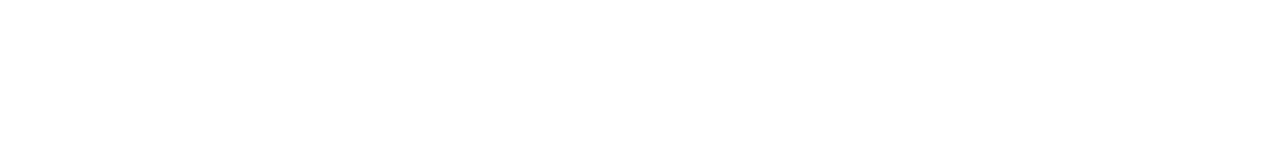
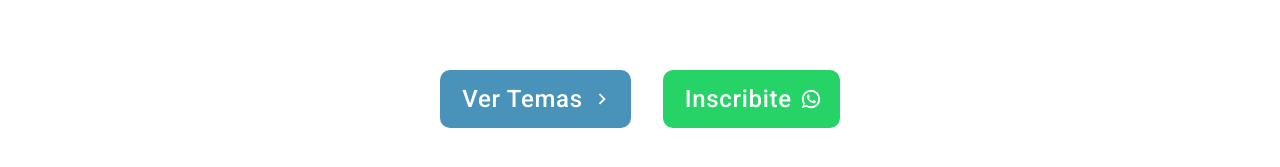
Before and after one commit to AlejoBonadeo/curso-tractor, a Next.js app: page /jornada in a window 1280 px wide. Shown: the part 991-1158 px from the top of the page. Before the commit the page ends 1039 px from the top, so only its background shows below. Built offline with nearby package versions, Linux system fonts and the light colour scheme.

Commit message:
Make Links Work

```diff
--- a/components/ui/NavBar.tsx
+++ b/components/ui/NavBar.tsx
@@ -20,7 +20,13 @@ export const NavBar = () => {
   return (
     <AppBar>
       <Toolbar sx={{ bgcolor: "#4993ba" }}>
-        <Typography color="white" fontWeight="bold" fontSize="1.5em">
+        <Typography
+          color="white"
+          fontWeight="bold"
+          fontSize="1.5em"
+          sx={{ cursor: "pointer" }}
+          onClick={() => router.push("/")}
+        >
           Curso Tractor
         </Typography>
         <Box
@@ -31,7 +37,7 @@ export const NavBar = () => {
           <NextLink href="/temas" passHref>
             <Link
               fontSize="1.2em"
-              color={router.asPath !== 'temas' ? 'info.main' : 'primary.dark'}
+              color={router.asPath !== "temas" ? "info.main" : "primary.dark"}
             >
               Temas
             </Link>
@@ -39,7 +45,7 @@ export const NavBar = () => {
           <NextLink href="/jornada" passHref>
             <Link
               fontSize="1.2em"
-              color={router.asPath !== 'jornada' ? 'info.main' : 'primary.dark'}
+              color={router.asPath !== "jornada" ? "info.main" : "primary.dark"}
             >
               Jornada
             </Link>
@@ -47,7 +53,9 @@ export const NavBar = () => {
           <NextLink href="/referencias" passHref>
             <Link
               fontSize="1.2em"
-              color={router.asPath !== 'referencias' ? 'info.main' : 'primary.dark'}
+              color={
+                router.asPath !== "referencias" ? "info.main" : "primary.dark"
+              }
             >
               Referencias
             </Link>
@@ -55,7 +63,7 @@ export const NavBar = () => {
           <NextLink href="/fotos" passHref>
             <Link
               fontSize="1.2em"
-              color={router.asPath !== 'fotos' ? 'info.main' : 'primary.dark'}
+              color={router.asPath !== "fotos" ? "info.main" : "primary.dark"}
             >
               Fotos
             </Link>
@@ -63,7 +71,7 @@ export const NavBar = () => {
           <NextLink href="/videos" passHref>
             <Link
               fontSize="1.2em"
-              color={router.asPath !== 'videos' ? 'info.main' : 'primary.dark'}
+              color={router.asPath !== "videos" ? "info.main" : "primary.dark"}
             >
               Videos
             </Link>
@@ -77,15 +85,23 @@ export const NavBar = () => {
         >
           <MenuOutlined sx={{ color: "#fff" }} />
         </IconButton>
-        <NextLink href="#" passHref>
-          <Link sx={{ display: { xs: "none", md: "block" } }}>
+        <NextLink
+          href="https://es-la.facebook.com/cursotractor/"
+          passHref
+          target="_blank"
+        >
+          <Link sx={{ display: { xs: "none", md: "block" } }} target="_blank">
             <IconButton size="large">
               <FacebookOutlined sx={{ color: "#fff" }} />
             </IconButton>
           </Link>
         </NextLink>
-        <NextLink href="#" passHref>
-          <Link sx={{ display: { xs: "none", md: "block" } }}>
+        <NextLink
+          href="https://www.instagram.com/cursotractor/"
+          passHref
+          target="_blank"
+        >
+          <Link sx={{ display: { xs: "none", md: "block" } }} target="_blank">
             <IconButton size="large">
               <Instagram sx={{ color: "#fff" }} />
             </IconButton>
--- a/components/ui/Sidebar.tsx
+++ b/components/ui/Sidebar.tsx
@@ -2,7 +2,6 @@ import { useContext } from "react";
 import { useRouter } from "next/router";
 import {
   Box,
-  // Divider,
   Drawer,
   List,
   ListItem,
@@ -26,7 +25,9 @@ export const Sidebar = () => {
   const { isSideBarOpen, toggleSideBar } = useContext(UiContext);
 
   const navigateTo = (url: string) => {
-    router.push(url);
+    if (url.includes("http")) window.open(url);
+    else router.push(url);
+
     toggleSideBar();
   };
 
@@ -40,7 +41,7 @@ export const Sidebar = () => {
           bgcolor: "#4993ba",
           borderTopLeftRadius: 50,
           borderBottomLeftRadius: 50,
-          height: 'fit-content',
+          height: "fit-content",
         },
       }}
       onClose={toggleSideBar}
@@ -53,43 +54,47 @@ export const Sidebar = () => {
             </ListItemIcon>
             <ListItemText primary="Temas" />
           </ListItem>
-          {/* <Divider color="white" /> */}
           <ListItem button onClick={() => navigateTo("/jornada")}>
             <ListItemIcon>
               <AgricultureOutlined sx={{ color: "white" }} />
             </ListItemIcon>
             <ListItemText primary="Jornada" />
           </ListItem>
-          {/* <Divider color="white" /> */}
           <ListItem button onClick={() => navigateTo("/referencias")}>
             <ListItemIcon>
               <BusinessOutlined sx={{ color: "white" }} />
             </ListItemIcon>
             <ListItemText primary="Referencias" />
           </ListItem>
-          {/* <Divider color="white" /> */}
           <ListItem button onClick={() => navigateTo("/fotos")}>
             <ListItemIcon>
               <PhotoLibraryOutlined sx={{ color: "white" }} />
             </ListItemIcon>
             <ListItemText primary="Fotos" />
           </ListItem>
-          {/* <Divider color="white" /> */}
           <ListItem button onClick={() => navigateTo("/videos")}>
             <ListItemIcon>
               <VideoLibraryOutlined sx={{ color: "white" }} />
             </ListItemIcon>
             <ListItemText primary="Videos" />
           </ListItem>
-          {/* <Divider color="white" /> */}
-          <ListItem button onClick={() => navigateTo("#")}>
+          <ListItem
+            button
+            onClick={() =>
+              navigateTo("https://es-la.facebook.com/cursotractor/")
+            }
+          >
             <ListItemIcon>
               <FacebookOutlined sx={{ color: "white" }} />
             </ListItemIcon>
             <ListItemText primary="Facebook" />
           </ListItem>
-          {/* <Divider color="white" /> */}
-          <ListItem button onClick={() => navigateTo("#")}>
+          <ListItem
+            button
+            onClick={() =>
+              navigateTo("https://www.instagram.com/cursotractor/")
+            }
+          >
             <ListItemIcon>
               <Instagram sx={{ color: "white" }} />
             </ListItemIcon>
--- a/pages/jornada.tsx
+++ b/pages/jornada.tsx
@@ -1,18 +1,13 @@
-import { Box, Grid, Typography } from "@mui/material";
+import { ChevronRightOutlined, WhatsApp } from "@mui/icons-material";
+import { Box, Button, Grid, Link, Typography } from "@mui/material";
 import { Layout, CustomCard } from "../components";
+import NextLink from 'next/link';
 
 const Jornada = () => {
   return (
     <Layout
       title="Curso Tractor - Jornada"
       description="Aprende de tractores o algo asi"
-    >
-      <Box
-        width="100%"
-        height="100%"
-        borderRadius={10}
-        py={5}
-        px={{ xs: 0, md: 4 }}
     >
       <Typography variant="h3" component="h1">
         Desarrollo de la jornada
@@ -43,6 +38,43 @@ const Jornada = () => {
           />
         </Grid>
       </Grid>
+      <Box
+        width="100%"
+        display="flex"
+        flexDirection={{ xs: "column", md: "row" }}
+        justifyContent="center"
+        alignItems="center"
+        mt={{ xs: "5vh", md: '30vh' }}
+      >
+        <NextLink href="/temas" passHref>
+          <Link>
+            <Button
+              endIcon={<ChevronRightOutlined />}
+              size="large"
+              sx={{
+                fontSize: { xs: "1em", sm: "1.5em" },
+                mx: { xs: 0, md: 2 },
+                my: { xs: 1, md: 0 },
+                width: { xs: "100%", md: "fit-content" },
+              }}
+            >
+              Ver Temas
+            </Button>
+          </Link>
+        </NextLink>
+        <Button
+          endIcon={<WhatsApp />}
+          size="large"
+          sx={{
+            fontSize: { xs: "1em", sm: "1.5em" },
+            mx: { xs: 0, md: 2 },
+            my: { xs: 1, md: 0 },
+            width: { xs: "100%", md: "fit-content" },
+            bgcolor: "#25D366",
+          }}
+        >
+          Inscribite
+        </Button>
       </Box>
     </Layout>
   );
```
Also changed, not shown: pages/index.tsx (+8 -0 lines). Lines whose indentation alone changed are shown as unchanged.
